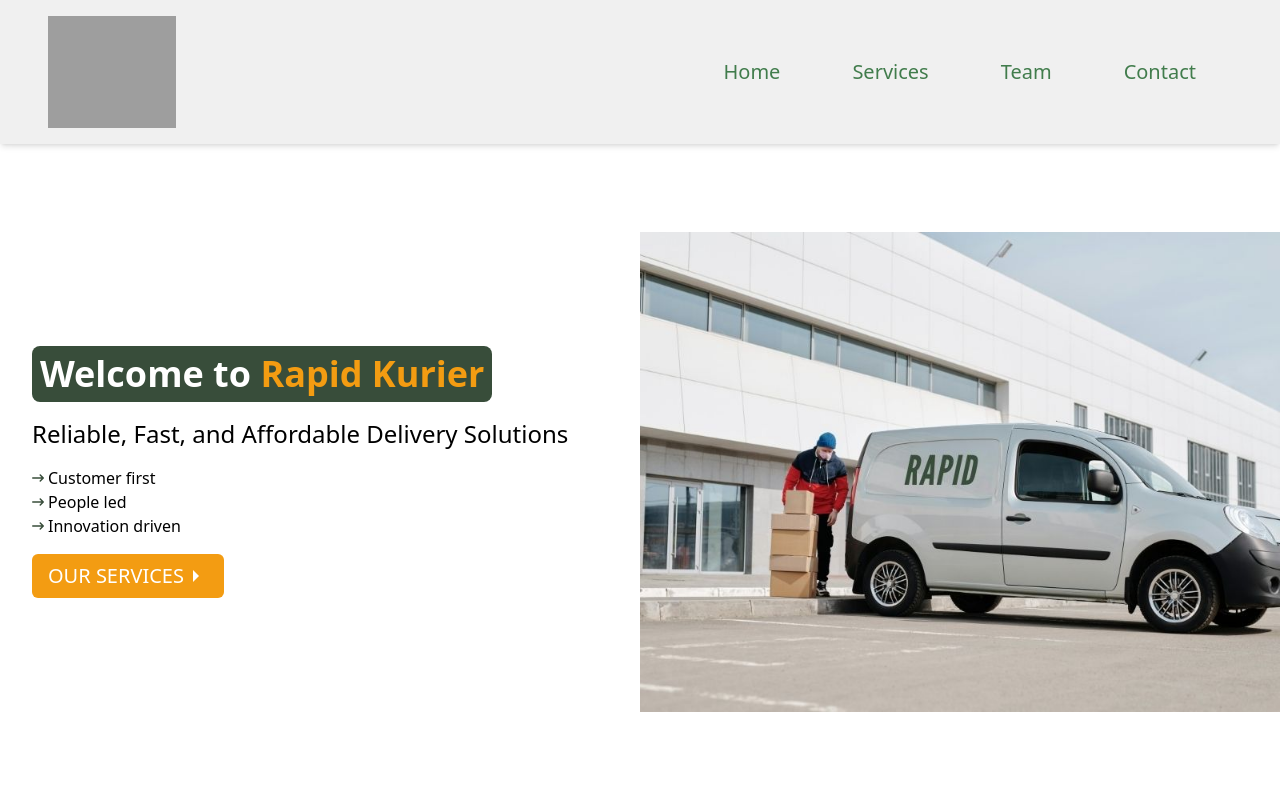
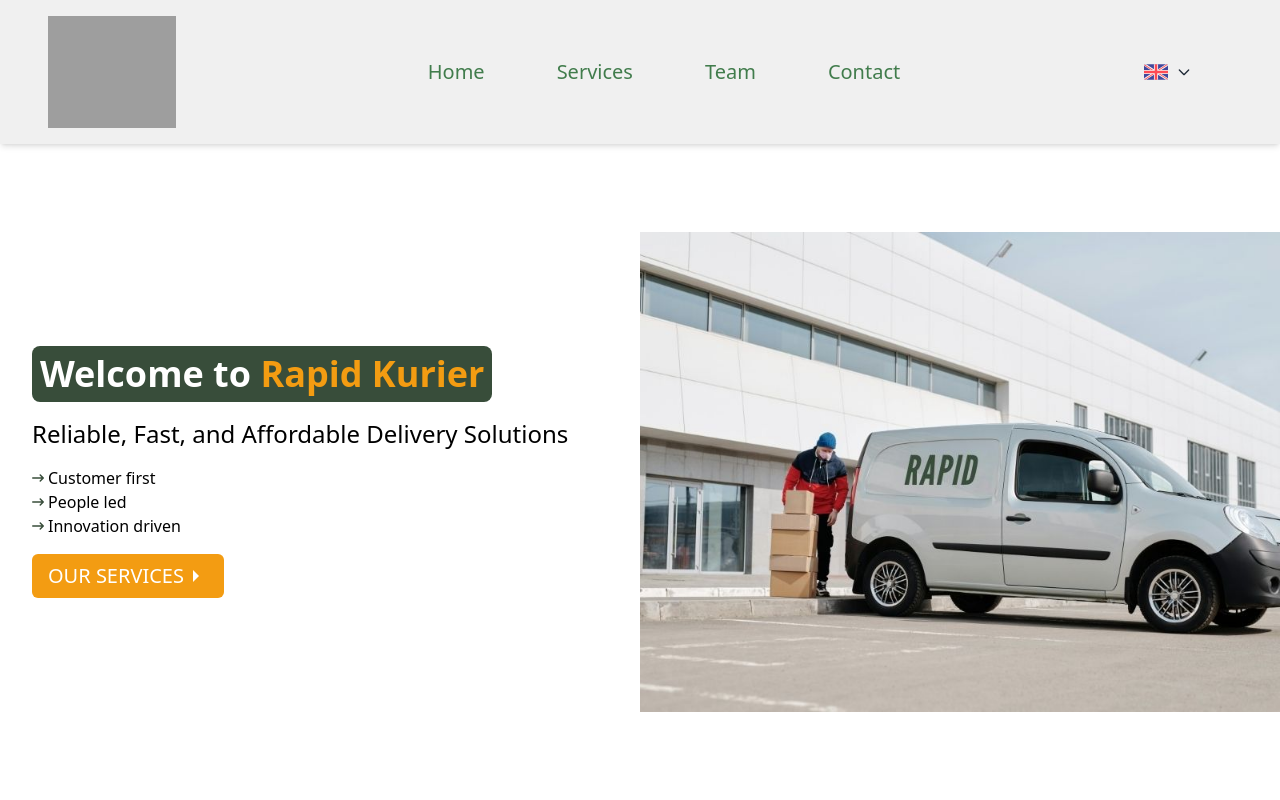
Before and after one commit to usmaan30/rapid-kurier_react, a React (Vite) app: page / in a window 1280 px wide. Shown: the top 800 px of the page. Built offline with nearby package versions, Linux system fonts and the light colour scheme; grey boxes are pictures that could not be loaded.

Commit message:
language button

```diff
--- a/src/components/NavBar.jsx
+++ b/src/components/NavBar.jsx
@@ -4,11 +4,15 @@ import { FaBars } from "react-icons/fa";
 import { FaTimes } from "react-icons/fa";
 import { Link } from "react-router-dom";
 import { useLocation } from "react-router-dom";
+import GermanFlag from "../assets/germany.svg";
+import UkFlag from "../assets/uk.svg";
 
 const NavBar = () => {
   const [nav, setNav] = useState(false);
   const location = useLocation();
   const navRef = useRef(null); // Ref for the nav
+  const [language, setLanguage] = useState("EN"); // Default language is English
+  const [isDropdownOpen, setIsDropdownOpen] = useState(false);
 
   const handleNav = () => {
     setNav(!nav);
@@ -41,6 +45,15 @@ const NavBar = () => {
     };
   }, [nav]);
 
+  const toggleDropdown = () => {
+    setIsDropdownOpen(!isDropdownOpen);
+  };
+
+  const handleLanguageChange = (lang) => {
+    setLanguage(lang);
+    setIsDropdownOpen(false); // Close dropdown after selecting
+  };
+
   return (
     <nav className="sticky top-0 w-full flex justify-between z-10 bg-[#f0f0f0] shadow-md items-center px-4 md:px-6  lg:px-12 h-[18vh] 2xl:px-16 xl:text-xl 2xl:text-2xl">
       <Link to="/" onClick={handleLogoClick}>
@@ -61,6 +74,65 @@ const NavBar = () => {
           <Link to="/contact">Contact</Link>
         </li>
       </ul>
+
+      <div className="absolute right-12 md:relative md:right-6">
+        <button
+          onClick={toggleDropdown}
+          className=" text-white py-2 px-4 flex items-center"
+        >
+          <img
+            src={language === "EN" ? UkFlag : GermanFlag} // Show the appropriate flag based on the selected language
+            alt={language === "EN" ? "English" : "German"}
+            className="w-6 h-6 mr-2"
+          />
+          {/* {language} Display the language identifier (EN or DE) */}
+          <svg
+            className="w-4 h-4 text-gray-800"
+            fill="none"
+            stroke="currentColor"
+            viewBox="0 0 24 24"
+            xmlns="http://www.w3.org/2000/svg"
+          >
+            <path
+              strokeLinecap="round"
+              strokeLinejoin="round"
+              strokeWidth="2"
+              d="M19 9l-7 7-7-7"
+            ></path>
+          </svg>
+        </button>
+
+        {isDropdownOpen && (
+          <div className="absolute">
+            <ul className="text-black">
+              {language !== "EN" && (
+                <li
+                  className="px-4 hover:bg-gray-300 cursor-pointer"
+                  onClick={() => handleLanguageChange("EN")}
+                >
+                  <img
+                    src={UkFlag} // Use the UK flag SVG
+                    alt="English"
+                    className="w-6 h-6"
+                  />
+                </li>
+              )}
+              {language !== "DE" && (
+                <li
+                  className="px-4 hover:bg-gray-300 cursor-pointer"
+                  onClick={() => handleLanguageChange("DE")}
+                >
+                  <img
+                    src={GermanFlag} // Use the German flag SVG
+                    alt="German"
+                    className="w-6 h-6"
+                  />
+                </li>
+              )}
+            </ul>
+          </div>
+        )}
+      </div>
 
       <div className="md:hidden z-20 cursor-pointer" onClick={handleNav}>
         {!nav ? <FaBars size={30} /> : <FaTimes size={30} />}
```
Also changed, not shown: src/assets/germany.svg (added), src/assets/uk.svg (added).
